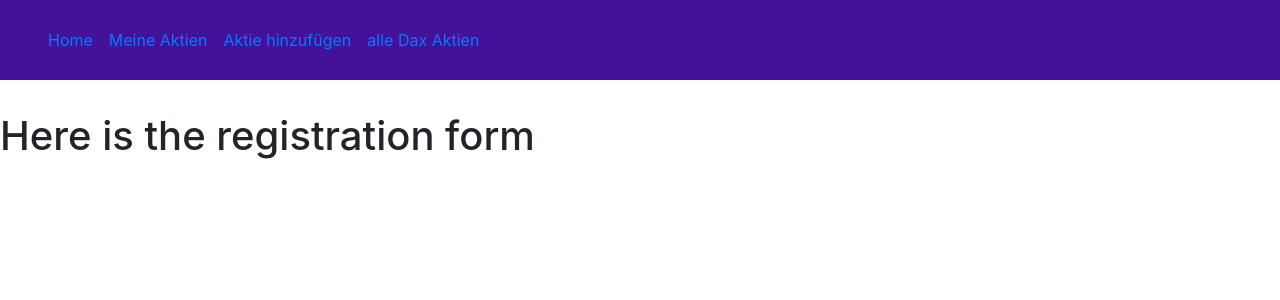
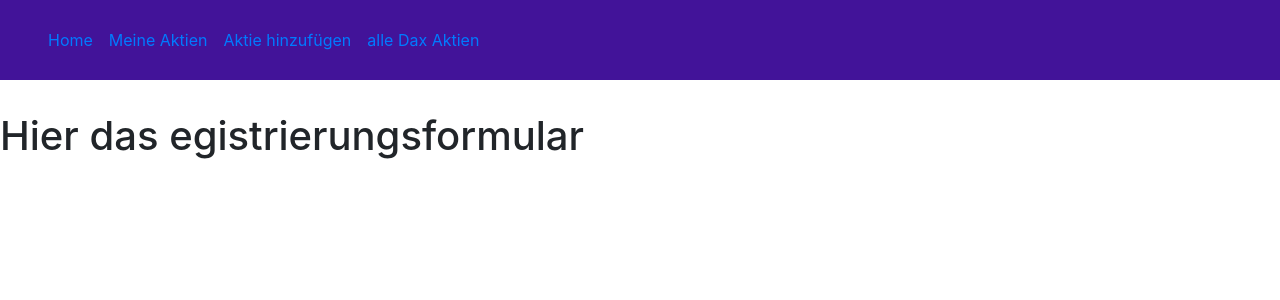
Before and after one commit to AndreasRaisl/StockMonitoring, an Angular app: page /register in a window 1280 px wide. Shown: the top 300 px of the page. Built offline with nearby package versions, Linux system fonts and the light colour scheme.

Commit message:
Experimental change

```diff
--- a/src/app/components/register/register.component.html
+++ b/src/app/components/register/register.component.html
@@ -1 +1 @@
-<h1> Here is the registration form </h1>
+<h1> Hier das egistrierungsformular  </h1>
```
